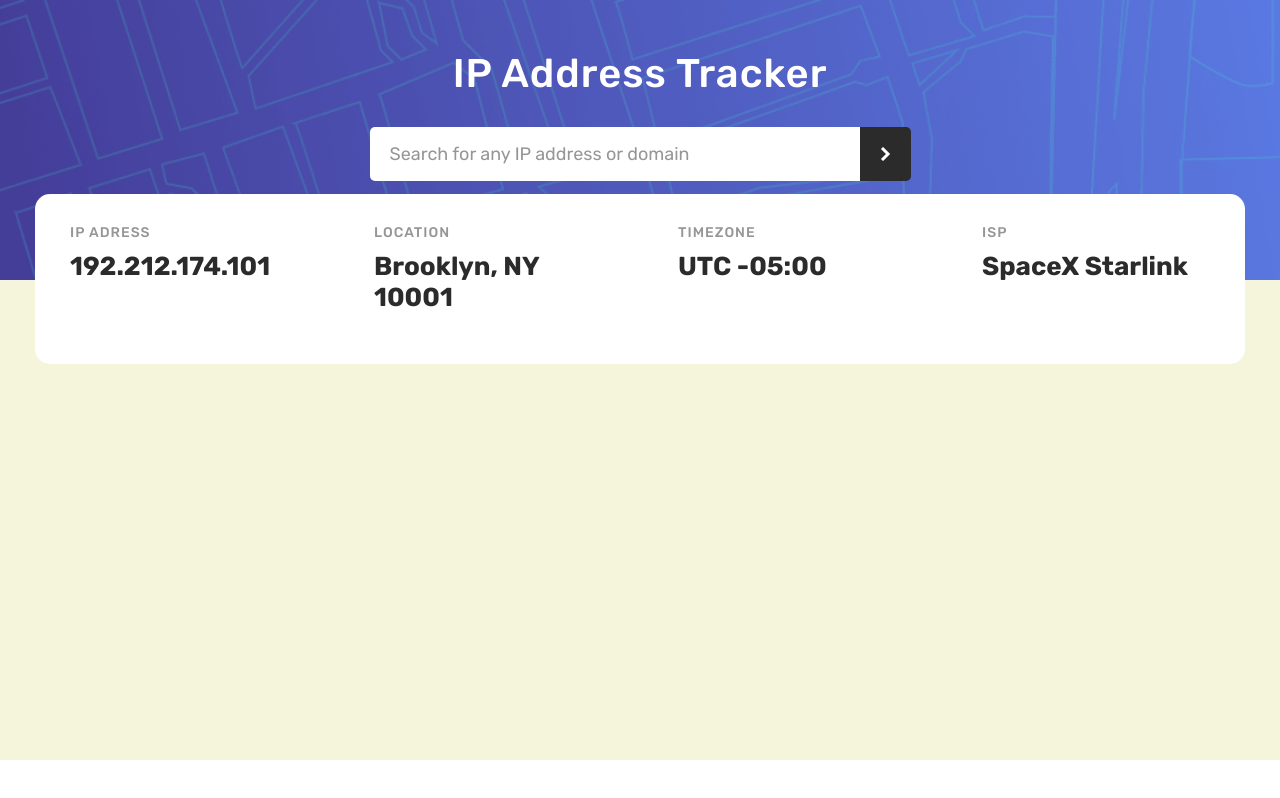
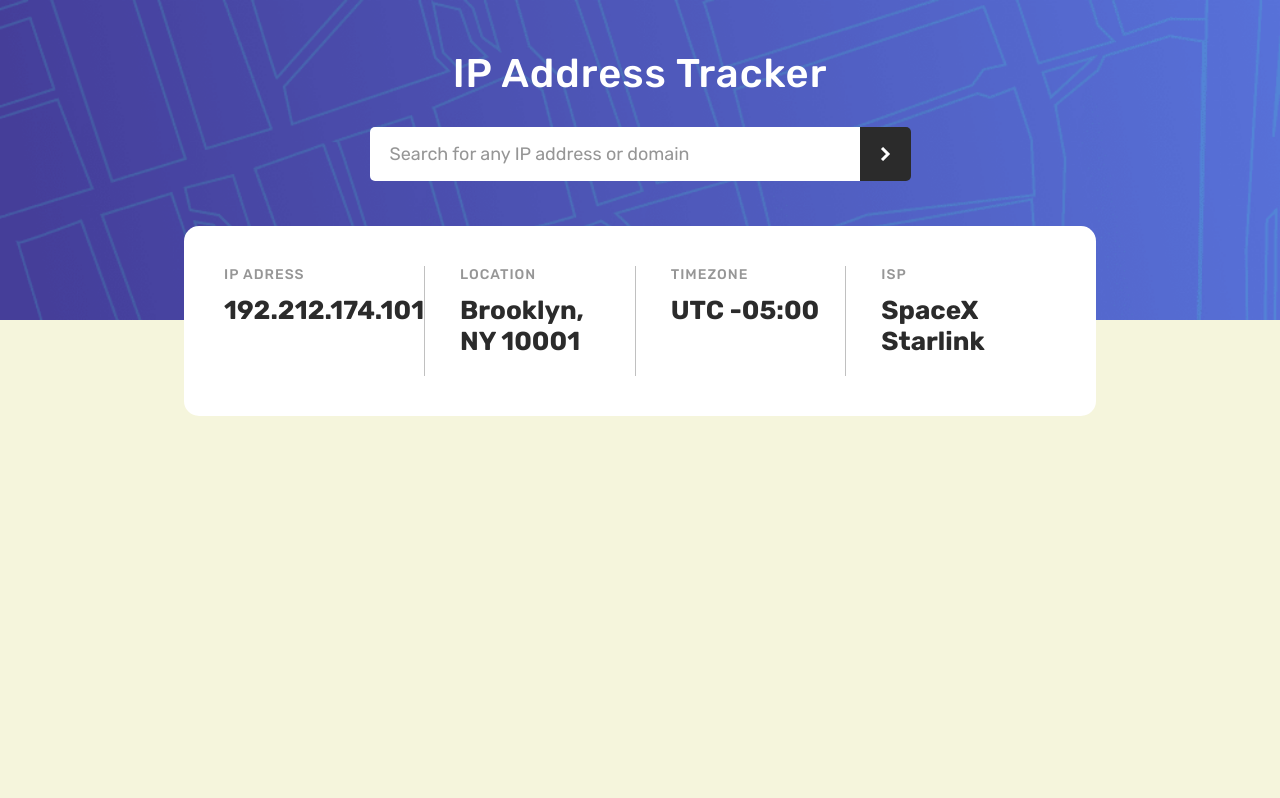
Before and after one commit to RichardVerbraak/ip-tracker, a plain HTML site: page index.html in a window 1280 px wide. Shown: the top 798 px of the page. Drawn offline with Linux system fonts and the light colour scheme.

Commit message:
Panel done

```diff
--- a/scss/components/_header.scss
+++ b/scss/components/_header.scss
@@ -7,7 +7,7 @@
 	background-image: url('../../images/pattern-bg.png');
 	background-repeat: no-repeat;
 	background-size: cover;
-	height: 35vh;
+	height: 32rem;
 
 	&__heading {
 		font-weight: $font-bold;
@@ -33,6 +33,10 @@
 
 			width: 45rem;
 
+			&:focus {
+				outline: none;
+			}
+
 			&::placeholder {
 				color: $dark-grey;
 			}
@@ -47,6 +51,12 @@
 			border: none;
 			border-radius: 0px 5px 5px 0px;
 			padding: 2rem;
+
+			cursor: pointer;
+
+			&:focus {
+				outline: none;
+			}
 		}
 
 		&--arrow {
--- a/scss/components/_map.scss
+++ b/scss/components/_map.scss
@@ -1,4 +1,4 @@
 .map {
 	background-color: beige;
-	height: 60vh;
+	height: 100rem;
 }
--- a/scss/components/_panel.scss
+++ b/scss/components/_panel.scss
@@ -1,24 +1,36 @@
 .panel {
 	display: flex;
-	justify-content: space-between;
 	align-items: center;
 	background-color: #fff;
 
-	width: 114rem;
+	height: 11rem;
+	width: 65vw;
+
 	border-radius: 15px;
-	padding: 3rem 3.5rem;
+	padding: 4rem;
 
 	position: absolute;
 	bottom: -30%;
 
 	&__box {
-		display: flex;
-		flex-direction: column;
-		justify-content: flex-start;
+		flex: 1;
+		height: 100%;
 
-		height: 11rem;
-		// Works?
-		width: 20%;
+		// Margin right to every box with slight line separating them
+		&:not(:last-child) {
+			border-right: 1px solid rgba($color: $dark-grey, $alpha: 0.6);
+			margin-right: 3.5rem;
+		}
+
+		// Location Box
+		&:nth-child(2) > &--info {
+			width: 70%;
+		}
+
+		// ISP Box
+		&:last-child > &--info {
+			width: 60%;
+		}
 
 		&--label {
 			font-size: 1.4rem;
@@ -29,7 +41,7 @@
 		}
 
 		&--info {
-			margin-top: 1rem;
+			margin-top: 1.2rem;
 			font-size: 2.6rem;
 			font-weight: $font-bolder;
 			color: $very-dark-grey;
```
Also changed, not shown: css/main.css, 1 other file.
